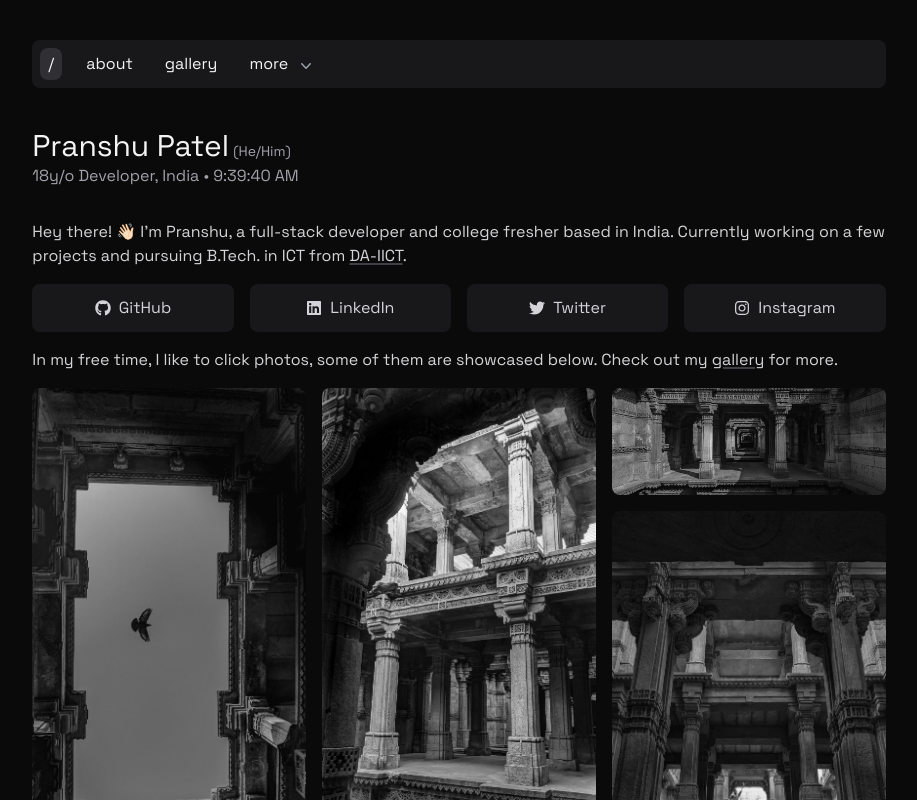
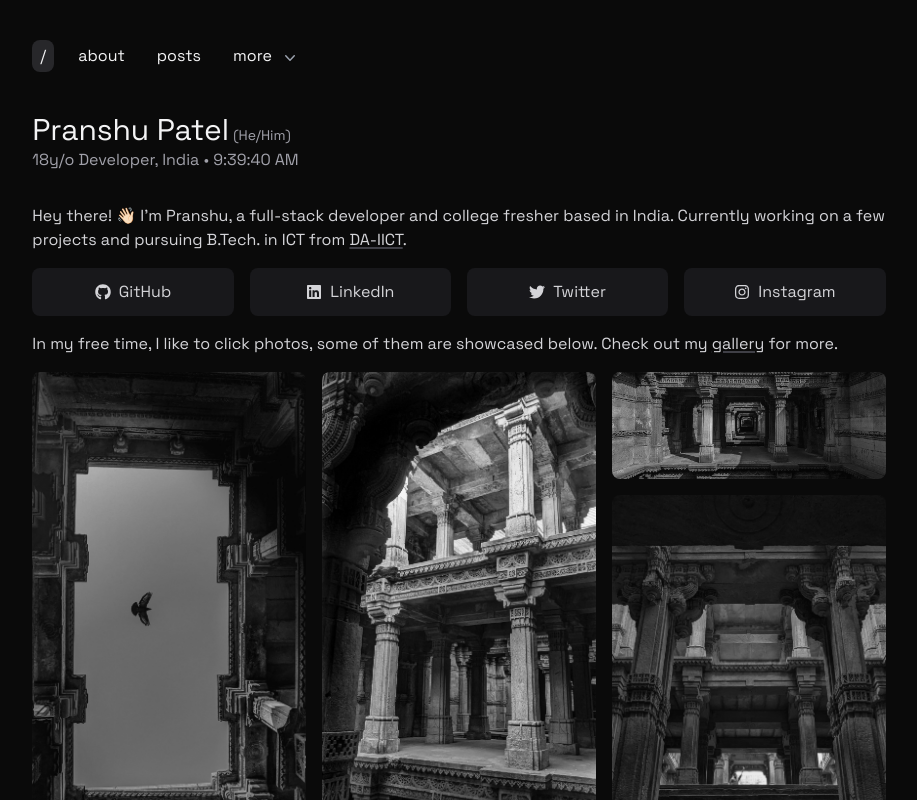
Before and after one commit to pranshu05/pranshu05.vercel.app, a Next.js app: page / in a window 1280 px wide. Shown: the top 800 px of the page, without its empty margins (181-1098 px from the left). Built offline with nearby package versions, Linux system fonts and the light colour scheme.

Commit message:
Update navbar UI

```diff
--- a/src/components/(layout)/NavBar.tsx
+++ b/src/components/(layout)/NavBar.tsx
@@ -8,12 +8,12 @@ const NavBar: React.FC = () => {
 
     const handleLinkClick = () => setIsOpen(false);
 
-    const routes = ['/', '/about', '/gallery'];
-    const menuRoutes = ['/posts', '/music', '/guestbook'];
+    const routes = ['/', '/about', '/posts'];
+    const menuRoutes = ['/gallery', '/music', '/guestbook'];
 
     return (
         <header className="w-11/12 md:w-4/5 lg:w-3/4 xl:w-2/3 2xl:w-1/2 mx-auto py-10">
-            <nav className="bg-zinc-900 rounded-lg p-2 w-full">
+            <nav className="w-full">
                 <div className="flex gap-4">
                     {routes.map((route) => (
                         <Link key={route} href={route} passHref>
--- a/src/components/(posts)/BlogPostItem.tsx
+++ b/src/components/(posts)/BlogPostItem.tsx
@@ -8,8 +8,8 @@ interface BlogPostItemProps {
 
 const BlogPostItem: React.FC<BlogPostItemProps> = ({ slug, title, date }) => (
     <Link href={`/posts/${slug}`} passHref className='my-2'>
-        <div className='w-full flex items-baseline gap-1'>
-            <span className='text-xl font-bold'>{title}</span>
+        <div className='flex items-baseline gap-1'>
+            <span className='text-xl font-semibold link'>{title}</span>
             <span className='text-zinc-400 text-sm'>{date}</span>
         </div>
     </Link>
--- a/src/posts/guestbook.mdx
+++ b/src/posts/guestbook.mdx
@@ -1,5 +1,5 @@
 ---
-title: 'Create a Guestbook'
+title: 'How to create a Guestbook'
 date: 'Feb 15, 2024'
 description: 'Create a Guestbook using NextJS and firebase auth + db'
 readTime: 6
--- a/src/posts/first-blog.mdx
+++ b/src/posts/mdx.mdx
@@ -1,5 +1,5 @@
 ---
-title: 'Create a BlogPage'
+title: 'How to create a BlogPage'
 date: 'Feb 8, 2024'
 description: 'Create a BlogPage using MDX and Next.js'
 readTime: 10
```
